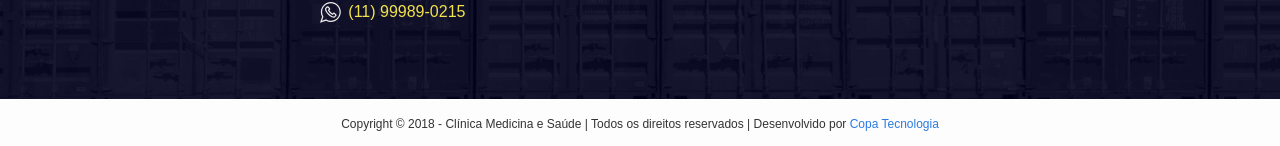
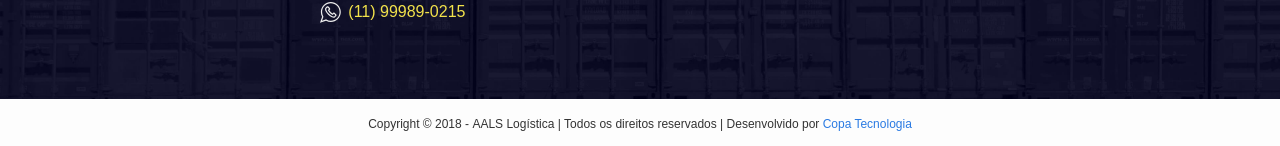
Before and after one commit to aalslogistica/aalslogistica.github.io, a Jekyll site: the page built from index.html, in a window 1280 px wide and 900 px high, scrolled down 1853 px. Shown: the part 751-897 px from the top of the window. Built offline with Jekyll 4.4.1, drawn with Linux system fonts in a browser that asks for light colours; some web fonts are replaced.

Commit message:
Título correto no rodapé

```diff
--- a/_includes/footer.html
+++ b/_includes/footer.html
@@ -111,7 +111,7 @@
 <div class="footer-copy">
   <p data-text="center sm">
     <span data-text="nowrap">Copyright © 2018</span> -
-    <span data-text="nowrap">Clínica Medicina e Saúde</span>
+    <span data-text="nowrap">{{ site.title }}</span>
     <span data-text="nowrap">| Todos os direitos reservados |</span>
     <span data-text="nowrap">Desenvolvido por
       <a href="https://copatecnologia.com.br" target="_blank">Copa Tecnologia</a>
```
